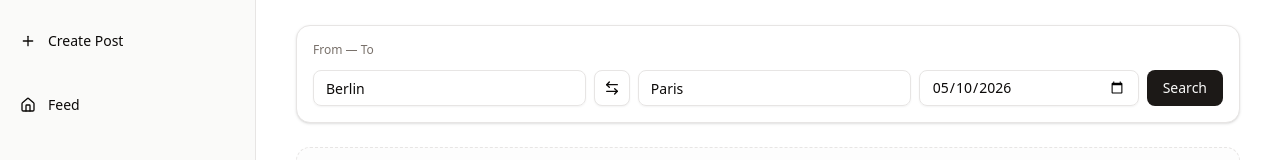
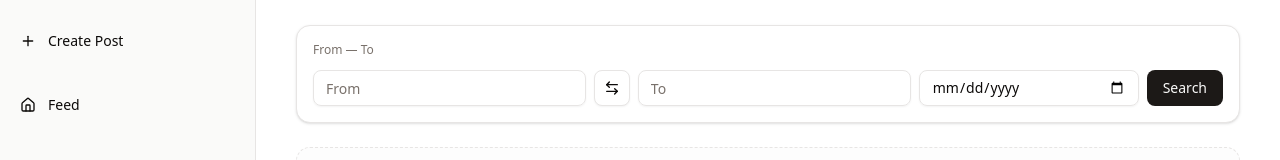
Before and after one commit to elina-web-magic/petstok, a Next.js app: page /transport-search in a window 1280 px wide. Shown: the part 143-303 px from the top of the page. Built offline with nearby package versions, Linux system fonts and the light colour scheme.

Commit message:
Update: add local sata cache

```diff
--- a/app/(app)/transport-search/page.tsx
+++ b/app/(app)/transport-search/page.tsx
@@ -1,43 +1,53 @@
 'use client'
 
+import { usePathname, useRouter, useSearchParams } from 'next/navigation'
 import { useState } from 'react'
 import { TransportSearchForm } from '@/features/transport-search/components/TransportSearchForm'
 import { TransportSearchWorkbench } from '@/features/transport-search/components/TransportSearchWorkbench'
 import { useTransportSearch } from '@/features/transport-search/hooks/use-transport-search'
+import { getSearchParamsFromUrl } from '@/features/transport-search/lib/get-search-params-from-url'
+import { setSearchParamsToUrl } from '@/features/transport-search/lib/set-search-params-to-url'
+
+const DEFAULT_SEARCH = {
+	from: 'Berlin',
+	to: 'Paris',
+	date: '2026-05-10',
+	passengers: 1,
+}
 
 const TransportSearchPage = () => {
-	const [draftSearch, setDraftSearch] = useState({
-		query: '',
-		from: 'Berlin',
-		to: 'Paris',
-		date: '2026-05-10',
-		passengers: 1,
-	})
+	const browserSearchParams = useSearchParams()
+	const pathname = usePathname()
+	const router = useRouter()
 
-	const [submittedSearch, setSubmittedSearch] = useState({
-		from: '',
-		to: '',
-		date: '',
-		passengers: 0,
-	})
+	const initialParams = {
+		...DEFAULT_SEARCH,
+		...getSearchParamsFromUrl(browserSearchParams),
+	}
 
-	const transportSearch = useTransportSearch(submittedSearch)
+	const [draftSearch, setDraftSearch] = useState(initialParams)
+	const [submittedSearch, setSubmittedSearch] = useState(initialParams)
 
-	const handleSearchFieldChange = (field: 'from' | 'to' | 'date', value: string) => {
+	const handleSearchFieldChange = (field: 'from' | 'to' | 'date' | 'passengers', value: string) => {
 		setDraftSearch((prev) => ({
 			...prev,
 			[field]: value,
 		}))
 	}
+	const { from, to, date, passengers } = draftSearch
 
 	const handleSearchSubmit = () => {
-		setSubmittedSearch({
-			from: draftSearch.from,
-			to: draftSearch.to,
-			date: draftSearch.date,
-			passengers: draftSearch.passengers,
+		setSubmittedSearch({ ...draftSearch })
+
+		const nextUrl = setSearchParamsToUrl({
+			params: draftSearch,
+			searchParams: browserSearchParams,
+			pathname,
 		})
+		router.replace(nextUrl, { scroll: false })
 	}
+
+	const { data, isLoading, isError } = useTransportSearch(submittedSearch)
 
 	return (
 		<div className="TransportSearchPage flex h-screen flex-col gap-6 px-6 py-8">
@@ -48,9 +58,10 @@ const TransportSearchPage = () => {
 				<div className="TransportSearchPage__Panel shrink-0 rounded-xl border border-border bg-card p-4 shadow-sm">
 					<TransportSearchForm
 						value={{
-							from: draftSearch.from,
-							to: draftSearch.to,
-							date: draftSearch.date,
+							from,
+							to,
+							date,
+							passengers,
 						}}
 						onChange={handleSearchFieldChange}
 						onSubmit={handleSearchSubmit}
@@ -59,9 +70,9 @@ const TransportSearchPage = () => {
 
 				<div className="TransportSearchPage__Workbench flex overflow-hidden">
 					<TransportSearchWorkbench
-						results={transportSearch.data?.results ?? []}
-						isLoading={transportSearch.isLoading}
-						isError={transportSearch.isError}
+						results={data?.results ?? []}
+						isLoading={isLoading}
+						isError={isError}
 					/>
 				</div>
 			</div>
--- a/app/api/transport/bus/search/route.ts
+++ b/app/api/transport/bus/search/route.ts
@@ -1,22 +1,26 @@
-import { NextResponse } from 'next/server'
+import { type NextRequest, NextResponse } from 'next/server'
 
-export const GET = async () => {
+export const GET = async (req: NextRequest) => {
+	const { searchParams } = new URL(req.url)
+	const from = searchParams.get('originId') || 'Berlin'
+	const to = searchParams.get('destinationId') || 'Paris'
+
 	return NextResponse.json({
 		items: [
 			{
 				id: 'bus-1',
 				departure_time: '2026-05-10T07:15:00.000Z',
 				arrival_time: '2026-05-10T15:40:00.000Z',
-				from_label: 'Berlin',
-				to_label: 'Paris',
+				from_label: from,
+				to_label: to,
 				price_label: '€39.90',
 			},
 			{
 				id: 'bus-2',
 				departure_time: '2026-05-10T09:00:00.000Z',
 				arrival_time: '2026-05-10T17:20:00.000Z',
-				from_label: 'Berlin',
-				to_label: 'Paris',
+				from_label: from,
+				to_label: to,
 				price_label: '€44.90',
 			},
 		],
--- a/app/api/transport/ferry/search/route.ts
+++ b/app/api/transport/ferry/search/route.ts
@@ -1,22 +1,26 @@
-import { NextResponse } from 'next/server'
+import { type NextRequest, NextResponse } from 'next/server'
 
-export const GET = async () => {
+export const GET = async (req: NextRequest) => {
+	const { searchParams } = new URL(req.url)
+	const from = searchParams.get('portFrom') || 'Berlin'
+	const to = searchParams.get('portTo') || 'Paris'
+
 	return NextResponse.json({
 		results: [
 			{
 				sailingId: 'ferry-1',
 				start: '2026-05-10T06:45:00.000Z',
 				end: '2026-05-10T18:00:00.000Z',
-				origin: 'Berlin',
-				destination: 'Paris',
+				origin: from,
+				destination: to,
 				fareText: '€54.90',
 			},
 			{
 				sailingId: 'ferry-2',
 				start: '2026-05-10T11:30:00.000Z',
 				end: '2026-05-10T22:10:00.000Z',
-				origin: 'Berlin',
-				destination: 'Paris',
+				origin: from,
+				destination: to,
 				fareText: '€61.90',
 			},
 		],
--- a/app/api/transport/train/search/route.ts
+++ b/app/api/transport/train/search/route.ts
@@ -1,14 +1,18 @@
-import { NextResponse } from 'next/server'
+import { type NextRequest, NextResponse } from 'next/server'
 
-export const GET = async (): Promise<Response> => {
+export const GET = async (req: NextRequest) => {
+	const { searchParams } = new URL(req.url)
+	const from = searchParams.get('from') || 'Berlin'
+	const to = searchParams.get('to') || 'Paris'
+
 	return NextResponse.json({
 		routes: [
 			{
 				journeyId: 'train-1',
 				depTime: '2026-05-10T08:30:00.000Z',
 				arrTime: '2026-05-10T14:10:00.000Z',
-				originName: 'Berlin',
-				destinationName: 'Paris',
+				originName: from,
+				destinationName: to,
 				price: 49.9,
 				currency: 'EUR',
 			},
@@ -16,8 +20,8 @@ export const GET = async (): Promise<Response> => {
 				journeyId: 'train-2',
 				depTime: '2026-05-10T10:00:00.000Z',
 				arrTime: '2026-05-10T16:30:00.000Z',
-				originName: 'Berlin',
-				destinationName: 'Paris',
+				originName: from,
+				destinationName: to,
 				price: 59.9,
 				currency: 'EUR',
 			},
--- a/features/transport-search/components/RouteMap.tsx
+++ b/features/transport-search/components/RouteMap.tsx
@@ -7,7 +7,7 @@ import type { NormalizedGeometry } from '../types'
 const RouteMap = ({ points }: NormalizedGeometry) => {
 	if (!points.length) {
 		return (
-			<div className="relative w-full h-[300px] rounded-xl overflow-hidden border border-border bg-muted/30">
+			<div className="RouteMap relative w-full h-[550px] rounded-xl overflow-hidden border border-border bg-muted/30">
 				{/* Decorative Mock Map Pattern (CSS/SVG) to avoid Leaflet conflicts */}
 				<div
 					className="absolute inset-0 opacity-[0.03] grayscale pointer-events-none"
@@ -40,7 +40,7 @@ const RouteMap = ({ points }: NormalizedGeometry) => {
 
 	if (!hasValidCoordinates) {
 		return (
-			<div className="flex flex-col items-center justify-center w-full h-[300px] gap-3 rounded-xl border border-destructive/20 bg-destructive/5 text-destructive p-6 text-center">
+			<div className="flex flex-col items-center justify-center w-full h-[550px] gap-3 rounded-xl border border-destructive/20 bg-destructive/5 text-destructive p-6 text-center">
 				<AlertCircle className="w-8 h-8" />
 				<div className="space-y-1">
 					<p className="font-bold text-sm tracking-tight uppercase italic">Invalid map data</p>
@@ -57,7 +57,7 @@ const RouteMap = ({ points }: NormalizedGeometry) => {
 	const positions = points.map((p) => [p.lat, p.lng] as [number, number])
 
 	return (
-		<div className="w-full h-[300px] rounded overflow-hidden">
+		<div className="w-full h-[550px] rounded overflow-hidden">
 			<MapContainer
 				center={[center.lat, center.lng]}
 				zoom={6}
--- a/features/transport-search/components/TransportSearchWorkbench.tsx
+++ b/features/transport-search/components/TransportSearchWorkbench.tsx
@@ -3,6 +3,7 @@
 import { useQueryClient } from '@tanstack/react-query'
 import { BusFront, Clock3, Route, Ship, Ticket, TrainFront } from 'lucide-react'
 import dynamic from 'next/dynamic'
+import { useSearchParams } from 'next/navigation'
 import { useEffect, useState } from 'react'
 import { Badge } from '@/components/ui/badge'
 import { Button } from '@/components/ui/button'
@@ -13,6 +14,7 @@ import { Spinner } from '@/components/ui/spinner'
 import { Tabs, TabsContent, TabsList, TabsTrigger } from '@/components/ui/tabs'
 import { STALE_TIME } from '../constants'
 import { useRoute } from '../hooks/use-route'
+import { getSearchParamsFromUrl } from '../lib/get-search-params-from-url'
 import type {
 	NormalizedGeometry,
 	NormalizedItinerary,
@@ -29,7 +31,7 @@ type TransportSearchWorkbenchProps = {
 const RouteMap = dynamic<NormalizedGeometry>(() => import('./RouteMap'), {
 	ssr: false,
 	loading: () => (
-		<div className="flex h-[300px] w-full items-center justify-center bg-muted/20">
+		<div className="flex h-[550px] w-full items-center justify-center bg-muted/20">
 			<Spinner />
 		</div>
 	),
@@ -50,6 +52,8 @@ const formatTimeLabel = (value: string): string => {
 
 export const TransportSearchWorkbench = (props: TransportSearchWorkbenchProps) => {
 	const { results, isLoading, isError } = props
+	const searchParams = useSearchParams()
+	const { from, to } = getSearchParamsFromUrl(searchParams)
 	const [itinerary, setItinerary] = useState<NormalizedItinerary | null>(null)
 	const [errorId, setErrorId] = useState<string | null>(null)
 	const queryClient = useQueryClient()
@@ -135,7 +139,7 @@ export const TransportSearchWorkbench = (props: TransportSearchWorkbenchProps) =
 									<div className="TransportSearchWorkbench__ResultRouteRow flex items-center gap-2">
 										<Route className="h-4 w-4 text-muted-foreground" />
 										<p className="TransportSearchWorkbench__ResultRouteText text-sm font-semibold">
-											{item.title}
+											{from} → {to}
 										</p>
 									</div>
 									<p className="TransportSearchWorkbench__ResultSubtext mt-1 text-xs text-muted-foreground">
--- /dev/null
+++ b/features/transport-search/lib/get-search-params-from-url.ts
@@ -0,0 +1,14 @@
+import type { TransportSearchParams } from '../types'
+
+type SearchParamsLike = {
+	get: (key: string) => string | null
+}
+
+export const getSearchParamsFromUrl = (searchParams: SearchParamsLike): TransportSearchParams => {
+	return {
+		from: searchParams.get('from') ?? '',
+		to: searchParams.get('to') ?? '',
+		date: searchParams.get('date') ?? '',
+		passengers: Number(searchParams.get('passengers') ?? 1),
+	}
+}
--- /dev/null
+++ b/features/transport-search/lib/set-search-params-to-url.ts
@@ -0,0 +1,22 @@
+import type { TransportSearchParams } from '../types'
+
+type SetSearchParamsToUrlProps = {
+	params: TransportSearchParams
+	searchParams: URLSearchParams
+	pathname: string
+}
+
+export const setSearchParamsToUrl = ({
+	params,
+	searchParams,
+	pathname,
+}: SetSearchParamsToUrlProps): string => {
+	const next = new URLSearchParams(searchParams.toString())
+
+	next.set('from', params.from)
+	next.set('to', params.to)
+	next.set('date', params.date)
+	next.set('passengers', String(params.passengers))
+
+	return `${pathname}?${next.toString()}`
+}
--- a/features/transport-search/types.ts
+++ b/features/transport-search/types.ts
@@ -2,6 +2,7 @@ export type TransportSearchFormValue = {
 	from: string
 	to: string
 	date: string
+	passengers: number
 }
 
 export type TransportSearchParams = {
```
